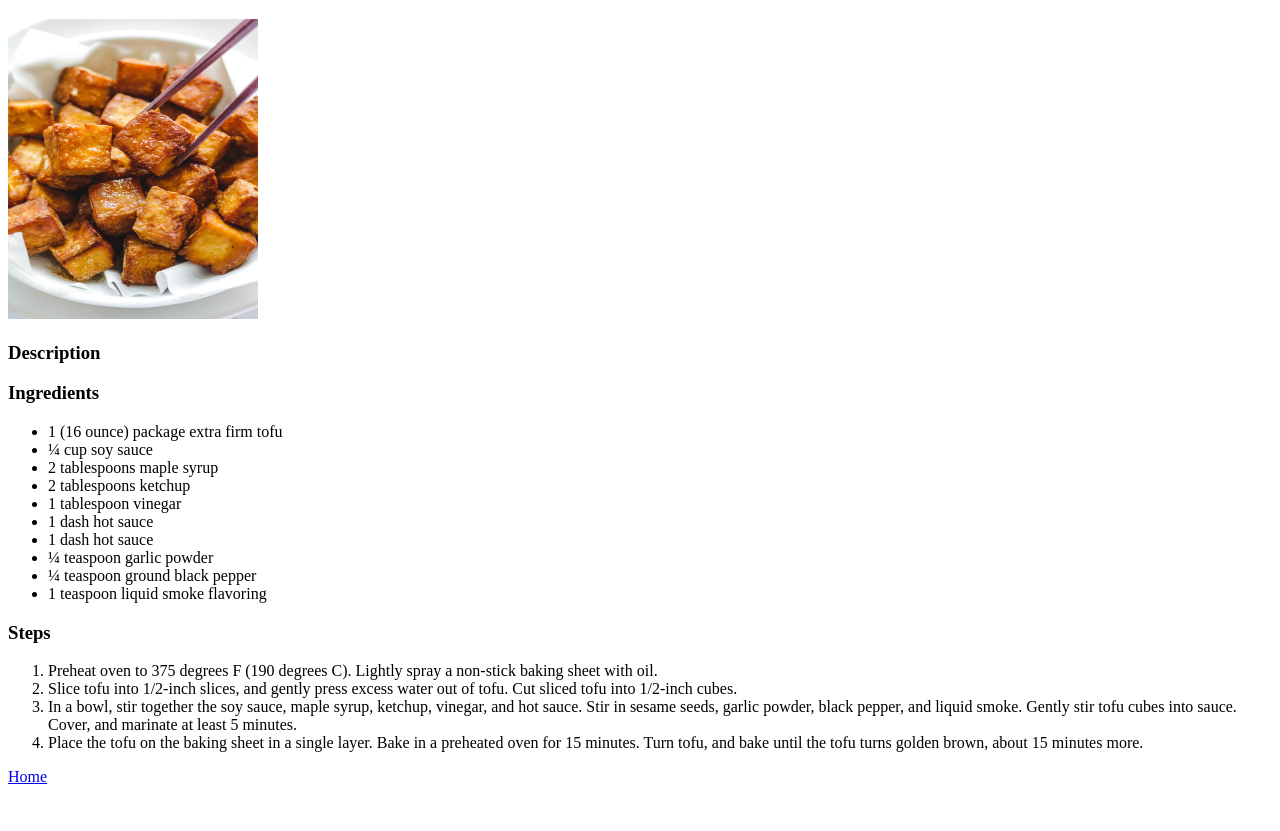
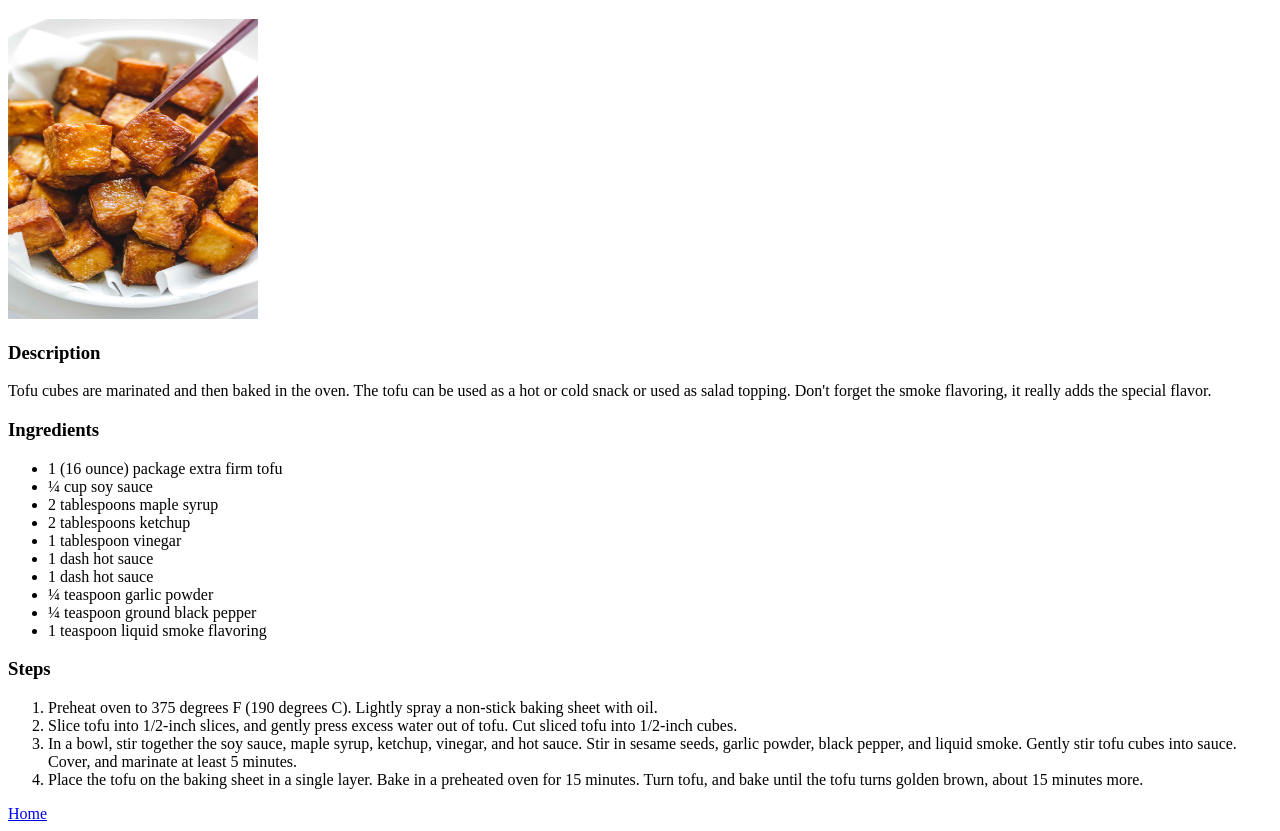
Before and after one commit to DimiRev/odin-recipes, a plain HTML site: page recipes/tofu.html in a window 1280 px wide. Shown: the part 61-892 px from the top of the page. Before the commit the page ends 855 px from the top, so only its background shows below. Drawn offline with Linux system fonts and the light colour scheme.

Commit message:
Feat: added description to tofu.html

```diff
--- a/recipes/tofu.html
+++ b/recipes/tofu.html
@@ -8,7 +8,7 @@
 
     <img src="../images/tofu.jpg" alt="Tofu" height="300" width="250">
     <h3>Description</h3>
-    <p></p>
+    <p>Tofu cubes are marinated and then baked in the oven. The tofu can be used as a hot or cold snack or used as salad topping. Don't forget the smoke flavoring, it really adds the special flavor.</p>
 <h3>Ingredients</h3>
 <ul>
 
```
